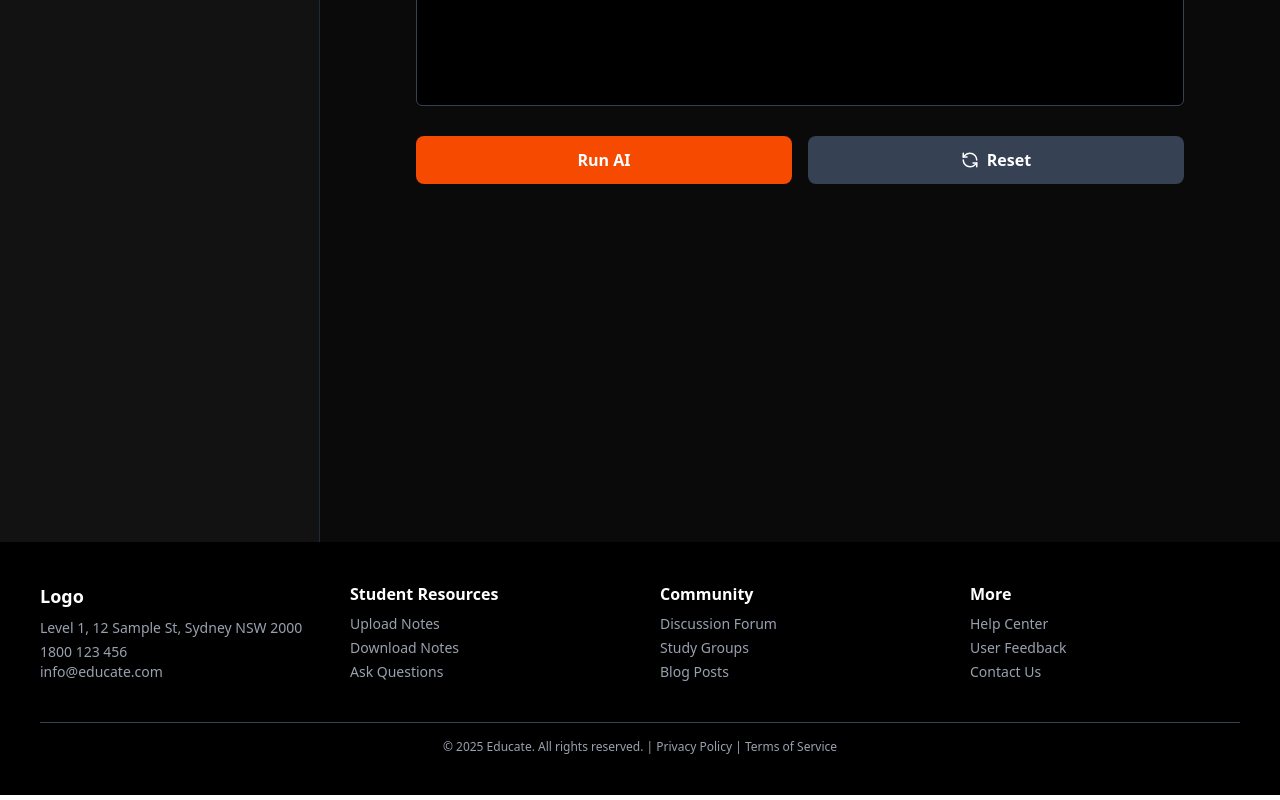
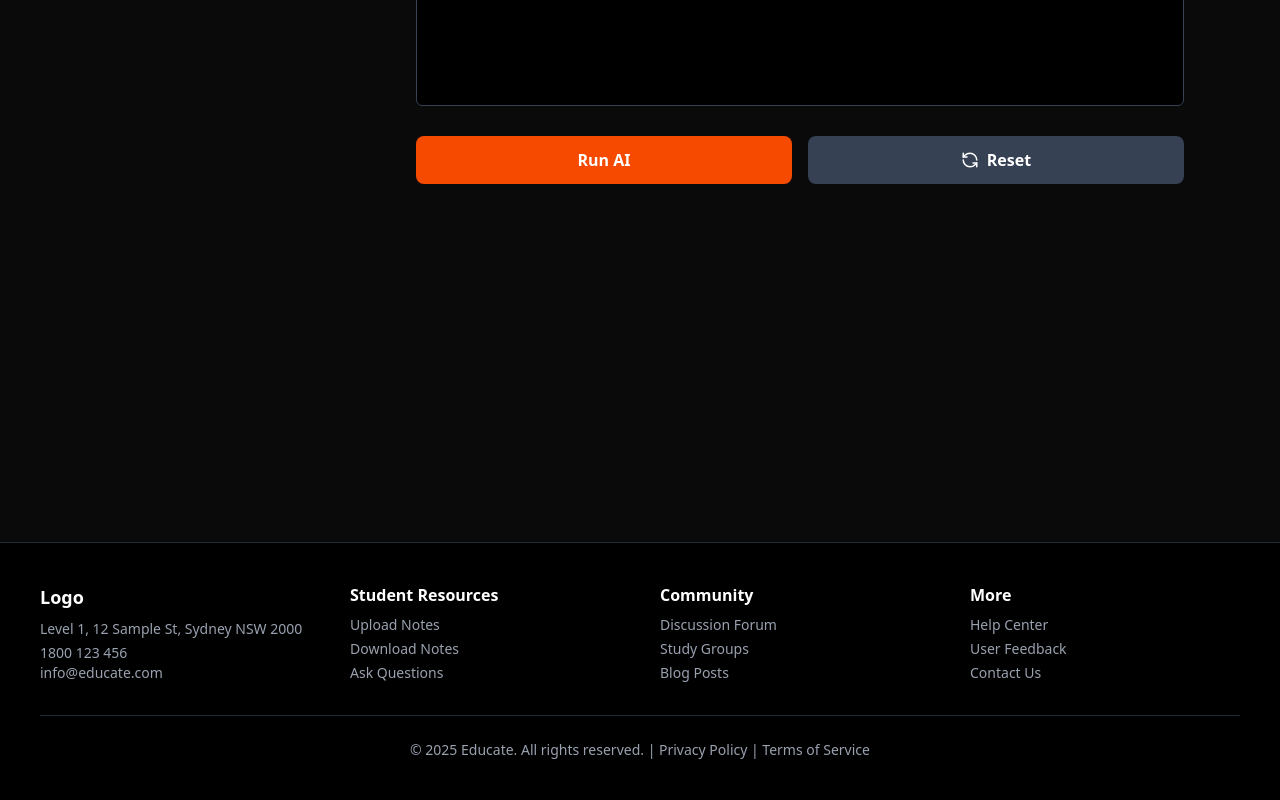
Before and after one commit to AjayGodara2417/Gyan_Sathi, a Next.js app: page /ai in a window 1280 px wide. Shown: the part 340-1140 px from the top of the page. Built offline with nearby package versions, Linux system fonts and the light colour scheme; no server answers.

Commit message:
Ui Ux Improved

```diff
--- a/src/app/(pages)/ai/page.tsx
+++ b/src/app/(pages)/ai/page.tsx
@@ -2,7 +2,7 @@
 
 import { useEffect, useState } from "react";
 import axios from "axios";
-import { Copy, RefreshCcw } from "lucide-react";
+import { Copy, RefreshCcw, Menu, X } from "lucide-react";
 import { useUser } from "@clerk/nextjs";
 
 interface ChatHistory {
@@ -13,7 +13,7 @@ interface ChatHistory {
   created_at: string;
 }
 
-export default function AIAssistantPage() {
+export default function AIPage() {
   const [task, setTask] = useState("quiz");
   const [prompt, setPrompt] = useState("");
   const [loading, setLoading] = useState(false);
@@ -21,6 +21,7 @@ export default function AIAssistantPage() {
   const [history, setHistory] = useState<ChatHistory[]>([]);
   const [selectedChat, setSelectedChat] = useState<ChatHistory | null>(null);
   const { isSignedIn } = useUser();
+  const [isSidebarOpen, setIsSidebarOpen] = useState(false);
 
   useEffect(() => {
     if (!isSignedIn) return;
@@ -34,6 +35,21 @@ export default function AIAssistantPage() {
     };
     fetchHistory();
   }, [isSignedIn]);
+
+  // Close sidebar when clicking outside on mobile
+  useEffect(() => {
+    const handleClickOutside = (event: MouseEvent) => {
+      if (isSidebarOpen && window.innerWidth < 768) {
+        const sidebar = document.getElementById('sidebar');
+        if (sidebar && !sidebar.contains(event.target as Node)) {
+          setIsSidebarOpen(false);
+        }
+      }
+    };
+
+    document.addEventListener('mousedown', handleClickOutside);
+    return () => document.removeEventListener('mousedown', handleClickOutside);
+  }, [isSidebarOpen]);
 
   const handleSubmit = async (e: React.FormEvent) => {
     e.preventDefault();
@@ -72,16 +88,32 @@ export default function AIAssistantPage() {
   };
 
   return (
-    <div className="flex min-h-screen bg-[#0a0a0a] text-white">
+    <div className="flex min-h-screen bg-[#0a0a0a] text-white relative">
+      {/* Mobile Menu Button */}
+      <button
+        onClick={() => setIsSidebarOpen(!isSidebarOpen)}
+        className="md:hidden fixed top-4 left-4 z-50 p-2 rounded-lg bg-gray-800 hover:bg-gray-700 transition"
+        aria-label="Toggle menu"
+      >
+        {isSidebarOpen ? <X size={24} /> : <Menu size={24} />}
+      </button>
+
       {/* Sidebar */}
-      <aside className="w-80 bg-[#121212] border-r border-gray-800 p-6 space-y-6">
-
-        <div className="space-y-3 overflow-y-auto max-h-[80vh] pr-1">
+      <aside
+        id="sidebar"
+        className={`fixed md:static w-[280px] md:w-80 bg-[#121212] border-r border-gray-800 p-4 md:p-6 space-y-6 h-full z-40 transition-transform duration-300 ease-in-out ${
+          isSidebarOpen ? 'translate-x-0' : '-translate-x-full md:translate-x-0'
+        }`}
+      >
+        <div className="space-y-3 overflow-y-auto max-h-[calc(100vh-2rem)] pr-1 custom-scrollbar">
           {history.map((chat) => (
             <button
               key={chat.id}
-              onClick={() => setSelectedChat(chat)}
-              className="w-full text-left px-4 py-3 rounded-lg bg-gray-800 hover:bg-gray-700 transition"
+              onClick={() => {
+                setSelectedChat(chat);
+                if (window.innerWidth < 768) setIsSidebarOpen(false);
+              }}
+              className="w-full text-left px-4 py-3 rounded-lg bg-gray-800 hover:bg-gray-700 transition focus:ring-2 focus:ring-orange-500 focus:outline-none"
             >
               <div className="font-semibold text-sm truncate text-white">
                 {chat.task.toUpperCase()}
@@ -96,15 +128,19 @@ export default function AIAssistantPage() {
       </aside>
 
       {/* Main Panel */}
-      <main className="flex-1 px-8 py-10">
+      <main className="flex-1 px-4 md:px-8 py-6 md:py-10 w-full md:ml-0">
         <div className="max-w-3xl mx-auto">
-          <form onSubmit={handleSubmit} className="space-y-6">
+          <form onSubmit={handleSubmit} className="space-y-4 md:space-y-6">
             <div className="space-y-2">
-              <label className="block font-semibold text-lg">Select Task</label>
+              <label htmlFor="task-select" className="block font-semibold text-lg">
+                Select Task
+              </label>
               <select
+                id="task-select"
                 value={task}
                 onChange={(e) => setTask(e.target.value)}
-                className="w-full p-3 rounded-md bg-black border border-gray-700 focus:border-orange-500 outline-none"
+                className="w-full p-3 rounded-md bg-black border border-gray-700 focus:border-orange-500 focus:ring-2 focus:ring-orange-500/20 outline-none transition"
+                aria-label="Select AI task"
               >
                 <option value="quiz">Quiz Generator</option>
                 <option value="doubt">Doubt Solver</option>
@@ -113,29 +149,42 @@ export default function AIAssistantPage() {
             </div>
 
             <div className="space-y-2">
-              <label className="block font-semibold text-lg">Your Prompt</label>
+              <label htmlFor="prompt-input" className="block font-semibold text-lg">
+                Your Prompt
+              </label>
               <textarea
+                id="prompt-input"
                 value={prompt}
                 onChange={(e) => setPrompt(e.target.value)}
                 required
                 placeholder="Ask a question or enter a topic..."
                 rows={6}
-                className="w-full p-4 rounded-md bg-black border border-gray-700 placeholder-gray-400 focus:border-orange-500 outline-none resize-none"
+                className="w-full p-4 rounded-md bg-black border border-gray-700 placeholder-gray-400 focus:border-orange-500 focus:ring-2 focus:ring-orange-500/20 outline-none resize-none transition"
+                aria-label="Enter your prompt"
               />
             </div>
 
-            <div className="flex flex-col sm:flex-row gap-4">
+            <div className="flex flex-col sm:flex-row gap-3 md:gap-4">
               <button
                 type="submit"
                 disabled={loading}
-                className="w-full py-3 rounded-lg font-semibold bg-orange-600 hover:bg-orange-500 transition disabled:opacity-60"
+                className="w-full py-3 rounded-lg font-semibold bg-orange-600 hover:bg-orange-500 transition disabled:opacity-60 focus:ring-2 focus:ring-orange-500 focus:outline-none disabled:cursor-not-allowed"
+                aria-label={loading ? "Processing request" : "Run AI"}
               >
-                {loading ? "Processing..." : "Run AI"}
+                {loading ? (
+                  <span className="flex items-center justify-center gap-2">
+                    <RefreshCcw className="animate-spin" size={18} />
+                    Processing...
+                  </span>
+                ) : (
+                  "Run AI"
+                )}
               </button>
               <button
                 type="button"
                 onClick={handleReset}
-                className="w-full py-3 rounded-lg font-semibold bg-gray-700 hover:bg-gray-600 flex items-center justify-center gap-2"
+                className="w-full py-3 rounded-lg font-semibold bg-gray-700 hover:bg-gray-600 flex items-center justify-center gap-2 transition focus:ring-2 focus:ring-gray-500 focus:outline-none"
+                aria-label="Reset form"
               >
                 <RefreshCcw size={18} /> Reset
               </button>
@@ -144,29 +193,30 @@ export default function AIAssistantPage() {
 
           {/* AI Output */}
           {(result || selectedChat) && (
-            <div className="mt-10 bg-[#1a1a1a] border border-gray-700 rounded-xl p-6 shadow-md">
+            <div className="mt-8 md:mt-10 bg-[#1a1a1a] border border-gray-700 rounded-xl p-4 md:p-6 shadow-md transition-all duration-300">
               <div className="flex justify-between items-center mb-4">
-                <h2 className="text-xl font-bold text-orange-400">
+                <h2 className="text-lg md:text-xl font-bold text-orange-400">
                   {selectedChat ? selectedChat.task : task}
                 </h2>
                 {result && (
                   <button
                     onClick={handleCopy}
-                    className="text-sm flex items-center gap-1 text-orange-300 hover:text-orange-500"
+                    className="text-sm flex items-center gap-1 text-orange-300 hover:text-orange-500 transition focus:ring-2 focus:ring-orange-500 focus:outline-none rounded-md px-2 py-1"
+                    aria-label="Copy response"
                   >
                     <Copy size={16} /> Copy
                   </button>
                 )}
               </div>
-              <div className="mb-3">
+              <div className="mb-4 md:mb-3">
                 <p className="text-gray-400 mb-1 font-medium">Prompt</p>
-                <pre className="text-sm bg-black/30 p-4 rounded-lg whitespace-pre-wrap">
+                <pre className="text-sm bg-black/30 p-3 md:p-4 rounded-lg whitespace-pre-wrap overflow-x-auto custom-scrollbar">
                   {selectedChat ? selectedChat.prompt : prompt}
                 </pre>
               </div>
               <div>
                 <p className="text-gray-400 mb-1 font-medium">AI Response</p>
-                <pre className="text-sm bg-black/30 p-4 rounded-lg whitespace-pre-wrap">
+                <pre className="text-sm bg-black/30 p-3 md:p-4 rounded-lg whitespace-pre-wrap overflow-x-auto custom-scrollbar">
                   {selectedChat ? selectedChat.response : result}
                 </pre>
               </div>
@@ -174,6 +224,31 @@ export default function AIAssistantPage() {
           )}
         </div>
       </main>
+
+      {/* Overlay for mobile sidebar */}
+      {isSidebarOpen && (
+        <div className="fixed inset-0 bg-black/50 z-30 md:hidden" onClick={() => setIsSidebarOpen(false)} />
+      )}
     </div>
   );
 }
+
+// Add these styles to your global CSS file
+const styles = `
+.custom-scrollbar::-webkit-scrollbar {
+  width: 6px;
+}
+
+.custom-scrollbar::-webkit-scrollbar-track {
+  background: #1a1a1a;
+}
+
+.custom-scrollbar::-webkit-scrollbar-thumb {
+  background: #333;
+  border-radius: 3px;
+}
+
+.custom-scrollbar::-webkit-scrollbar-thumb:hover {
+  background: #444;
+}
+`;
--- a/src/app/globals.css
+++ b/src/app/globals.css
@@ -103,3 +103,21 @@ input:focus, textarea:focus {
     padding: 0.5rem;
   }
 } */
+
+/* Custom Scrollbar Styles */
+.custom-scrollbar::-webkit-scrollbar {
+  width: 6px;
+}
+
+.custom-scrollbar::-webkit-scrollbar-track {
+  background: #1a1a1a;
+}
+
+.custom-scrollbar::-webkit-scrollbar-thumb {
+  background: #333;
+  border-radius: 3px;
+}
+
+.custom-scrollbar::-webkit-scrollbar-thumb:hover {
+  background: #444;
+}
--- a/src/app/layout.tsx
+++ b/src/app/layout.tsx
@@ -30,13 +30,15 @@ export default function RootLayout({
     <ClerkProvider>
     <html lang="en">
       <body
-        className={`${geistSans.variable} ${geistMono.variable} antialiased`}
+        className={`${geistSans.variable} ${geistMono.variable} antialiased min-h-screen flex flex-col`}
       >
         {/* Navbar Section */}
         <Navbar />
 
         {/* Main Content Section */}
-        {children}
+        <main className="flex-grow">
+          {children}
+        </main>
 
         {/* Footer Section */}
         <Footer />
--- a/src/components/Footer.tsx
+++ b/src/components/Footer.tsx
@@ -1,9 +1,11 @@
 import React from 'react'
 import Link from 'next/link'
+
 export default function Footer() {
   return (
-   <footer className="bg-black text-gray-400 py-10 px-4 sm:px-10">
-   <div className="grid grid-cols-1 md:grid-cols-4 gap-10">
+   <footer className="bg-black text-gray-400 py-10 px-4 sm:px-10 mt-auto border-t border-gray-800">
+     <div className="max-w-7xl mx-auto">
+       <div className="grid grid-cols-1 md:grid-cols-4 gap-10 mb-8">
          <div>
            <div className="text-white text-lg font-bold mb-2">Logo</div>
            <p className="text-sm">Level 1, 12 Sample St, Sydney NSW 2000</p>
@@ -34,8 +36,10 @@ export default function Footer() {
            </ul>
          </div>
        </div>
-   <div className="mt-10 text-center text-xs border-t border-gray-700 pt-4">
+
+       <div className="text-sm text-center border-t border-gray-800 pt-6">
          © 2025 Educate. All rights reserved. | <Link href="#" className="hover:text-orange-400">Privacy Policy</Link> | <Link href="#" className="hover:text-orange-400">Terms of Service</Link>
+       </div>
      </div>
    </footer>
   )
```
Also changed, not shown: src/components/Hero.tsx (+5 -5 lines). Lines whose indentation alone changed are shown as unchanged.
